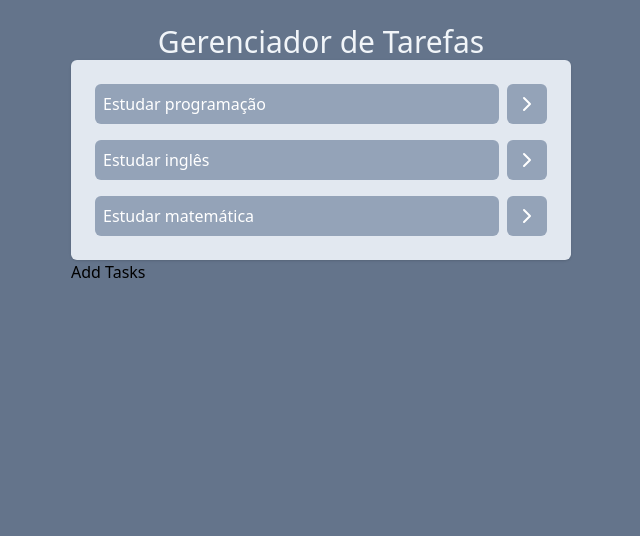
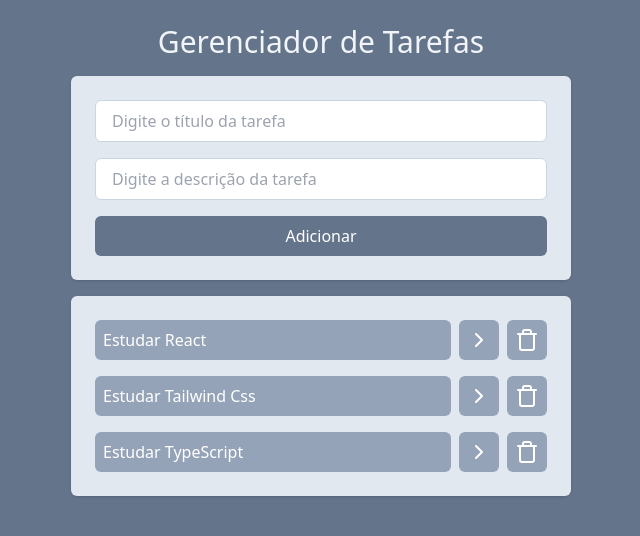
Before and after one commit to pohawesleyp/listaDeTarefas-react-tailwind, a React (Vite) app: page / in a window 1280 px wide. Shown: the top 536 px of the page, without its empty margins (319-959 px from the left). Built offline with nearby package versions, Linux system fonts and the light colour scheme.

Commit message:
Adicionado botão de excluir e adicionar tarefas

```diff
--- a/package.json
+++ b/package.json
@@ -232,6 +232,7 @@
     "update-browserslist-db": "^1.1.3",
     "uri-js": "^4.4.1",
     "util-deprecate": "^1.0.2",
+    "uuid": "^11.1.0",
     "vary": "^1.1.2",
     "which": "^2.0.2",
     "word-wrap": "^1.2.5",
--- a/src/App.jsx
+++ b/src/App.jsx
@@ -1,42 +1,72 @@
-// import { useState } from 'react'
-// import reactLogo from './assets/react.svg'
-// import viteLogo from '/vite.svg'
 import React, { useState } from "react";
 import "./App.css";
 import Tasks from "./components/Tasks";
 import AddTasks from "./components/AddTasks";
+import { v4 } from "uuid";
 
 function App() {
   const [tasks, setTasks] = useState([
     {
       id: 1,
-      title: "Estudar programação",
+      title: "Estudar React",
       description:
-        "Estudar programação para se tornar um desenvolvedor full stack",
+        "Estudar React para impulsionar a jornada de se tornar um desenvolvedor full stack",
       isCompleted: false,
     },
     {
       id: 2,
-      title: "Estudar inglês",
-      description: "Estudar inglês para se tornar fluente",
+      title: "Estudar Tailwind Css",
+      description:
+        "Estudar Tailwind para tornar minha estilização mais dinamica",
       isCompleted: false,
     },
     {
       id: 3,
-      title: "Estudar matemática",
+      title: "Estudar TypeScript",
       description:
-        "Estudar matemática para se tornar um desenvolvedor full stack",
+        "Estudar TS para se melhorar o desenvolvimento dos meus projetos",
       isCompleted: false,
     },
   ]);
+
+  function onTaskClick(taskId) {
+    const newTasks = tasks.map((task) => {
+      if (task.id === taskId) {
+        return { ...task, isCompleted: !task.isCompleted };
+      }
+      return task;
+    });
+    setTasks(newTasks);
+  }
+
+  function onDeleteTaksClick(taskId) {
+    const newTasks = tasks.filter((task) => task.id != taskId);
+    setTasks(newTasks);
+  }
+
+  function onAddTaskSubmit(title, description) {
+    const newTask = {
+      id: v4,
+      title:
+        title /* eu podia ter colocado apenas title, sem os :tile, pois o paramentro recebe o "mesmo valor"*/,
+      description: description,
+      isCompleted: false,
+    };
+    setTasks([...tasks, newTask]);
+  }
+
   return (
     <div className="w-screen h-screen bg-slate-500 flex justify-center p-6">
-      <div className="w-[500px]">
+      <div className="w-[500px] space-y-4">
         <h1 className="text-3xl text-slate-100 front-bold text-center">
           Gerenciador de Tarefas
         </h1>
-        <Tasks tasks={tasks} />
-        <AddTasks />
+        <AddTasks onAddTaskSubmit={onAddTaskSubmit} />
+        <Tasks
+          tasks={tasks}
+          onTaskClick={onTaskClick}
+          onDeleteTaksClick={onDeleteTaksClick}
+        />
       </div>
     </div>
   );
--- a/src/components/AddTasks.jsx
+++ b/src/components/AddTasks.jsx
@@ -1,5 +1,40 @@
-function AddTasks() {
-  return <h1>Add Tasks</h1>;
+import { useState } from "react";
+
+function AddTasks({ onAddTaskSubmit }) {
+  const [title, setTitle] = useState("");
+  const [description, setDescription] = useState("");
+
+  return (
+    <div className="space-y-4 p-6 bg-slate-200 rounded-md shadow flex flex-col">
+      <input
+        type="text"
+        placeholder="Digite o título da tarefa"
+        className="border border-slate-300 outline-slate-400 px-4 py-2 rounded-md"
+        value={title}
+        onChange={(event) => setTitle(event.target.value)}
+      ></input>
+      <input
+        type="text"
+        placeholder="Digite a descrição da tarefa"
+        className="border border-slate-300 outline-slate-400 px-4 py-2 rounded-md"
+        value={description}
+        onChange={(event) => setDescription(event.target.value)}
+      ></input>
+      <button
+        onClick={() => {
+          if (!title.trim() || !description.trim()) {
+            return alert("Preencha o titulo e a descrição da tarefa!");
+          }
+          onAddTaskSubmit(title, description);
+          setTitle("");
+          setDescription("");
+        }}
+        className="bg-slate-500 text-white px-4 py-2 rounded-md font-medium"
+      >
+        Adicionar
+      </button>
+    </div>
+  );
 }
 
 export default AddTasks;
--- a/src/components/Tasks.jsx
+++ b/src/components/Tasks.jsx
@@ -1,15 +1,26 @@
-import { ChevronRightIcon } from "lucide-react";
+import { ChevronRightIcon, TrashIcon } from "lucide-react";
 
-function Tasks(props) {
+function Tasks({ tasks, onTaskClick, onDeleteTaksClick }) {
   return (
     <ul className="space-y-4 p-6 bg-slate-200 rounded-md shadow">
-      {props.tasks.map((task) => (
+      {tasks.map((task) => (
         <li key={task.id} className="flex gap-2">
-          <button className="bg-slate-400 w-full text-white p-2 rounded-md text-left">
+          <button
+            onClick={() => onTaskClick(task.id)}
+            className={`bg-slate-400 w-full text-white p-2 rounded-md text-left ${
+              task.isCompleted && "line-through"
+            }`}
+          >
             {task.title}
           </button>
           <button className="bg-slate-400 p-2 rounded-md text-white">
             <ChevronRightIcon />
+          </button>
+          <button
+            onClick={() => onDeleteTaksClick(task.id)}
+            className="bg-slate-400 p-2 rounded-md text-white"
+          >
+            <TrashIcon />
           </button>
         </li>
       ))}
```
Also changed, not shown: 1 other file (tests, documents, lock files or other folders).
